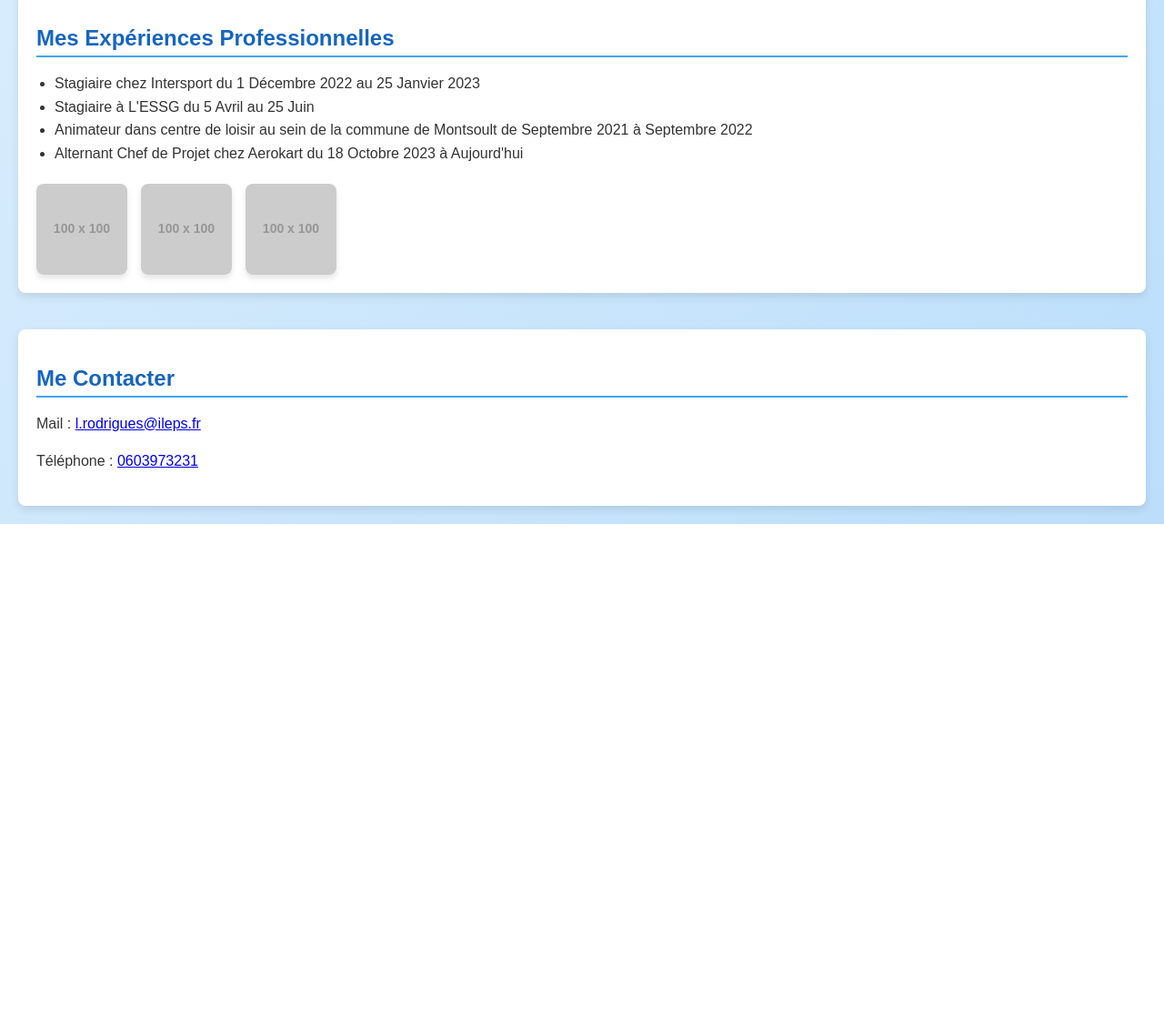
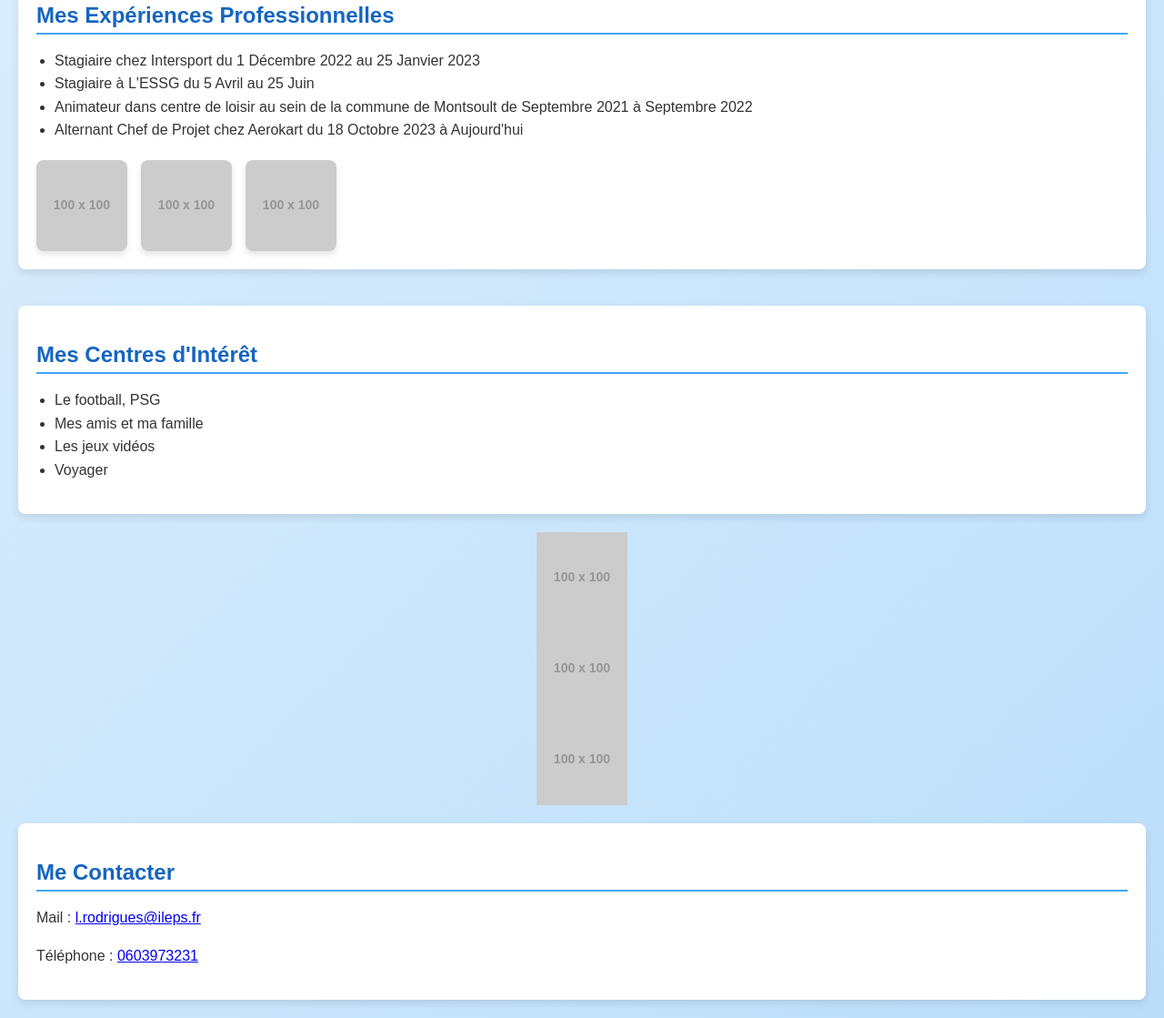
Before and after one commit to lenyr26/portfolio-LR, a plain HTML site: page index.html in a window 1280 px wide. Shown: the part 737-1856 px from the top of the page at 91% size. Before the commit the page ends 1313 px from the top, so only its background shows below. Drawn offline with Linux system fonts and the light colour scheme; placeholder pictures from the web are drawn by us.

Commit message:
Update index.html

```diff
--- a/index.html
+++ b/index.html
@@ -1,3 +1,4 @@
+<!DOCTYPE html>
 <html lang="fr">
 <head>
     <meta charset="UTF-8">
@@ -124,6 +125,7 @@
             <a href="#presentation">Ma Présentation</a>
             <a href="#formations">Mes Formations</a>
             <a href="#experiences">Mes Expériences Professionnelles</a>
+            <a href="#interets">Mes Centres d'Intérêt</a>
         </nav>
     </div>
 
@@ -137,7 +139,6 @@
         <ul>
             <li>BAC STI2D Option Architecture au lycée Romain Roland à Goussainville - Juin 2021</li>
             <li>BAFA option SB céméa - Avril 2022</li>
-            <li>Licence 3 Management du sport, Ileps - Septembre 2022 à aujourd'hui</li>
         </ul>
         <div class="photo-grid">
             <img src="https://via.placeholder.com/100" alt="Formation 1">
@@ -160,9 +161,21 @@
             <img src="https://via.placeholder.com/100" alt="Experience 3">
         </div>
     </div>
-</body>
-</html>
-  <div id="contact" class="content">
+
+    <div id="interets" class="content">
+        <h2>Mes Centres d'Intérêt</h2>
+        <ul>
+            <li>Le football, PSG</li>
+            <li>Mes amis et ma famille</li>
+            <li>Les jeux vidéos</li>
+            <li>Voyager</li>
+        </ul>
+    </div class="photo-grid">
+            <img src="https://via.placeholder.com/100" alt="interets 1">
+            <img src="https://via.placeholder.com/100" alt="interets 2">
+            <img src="https://via.placeholder.com/100" alt="interets 3">
+
+    <div id="contact" class="content">
         <h2>Me Contacter</h2>
         <p>Mail : <a href="mailto:l.rodrigues@ileps.fr">l.rodrigues@ileps.fr</a></p>
         <p>Téléphone : <a href="tel:+33603973231">0603973231</a></p>
```
